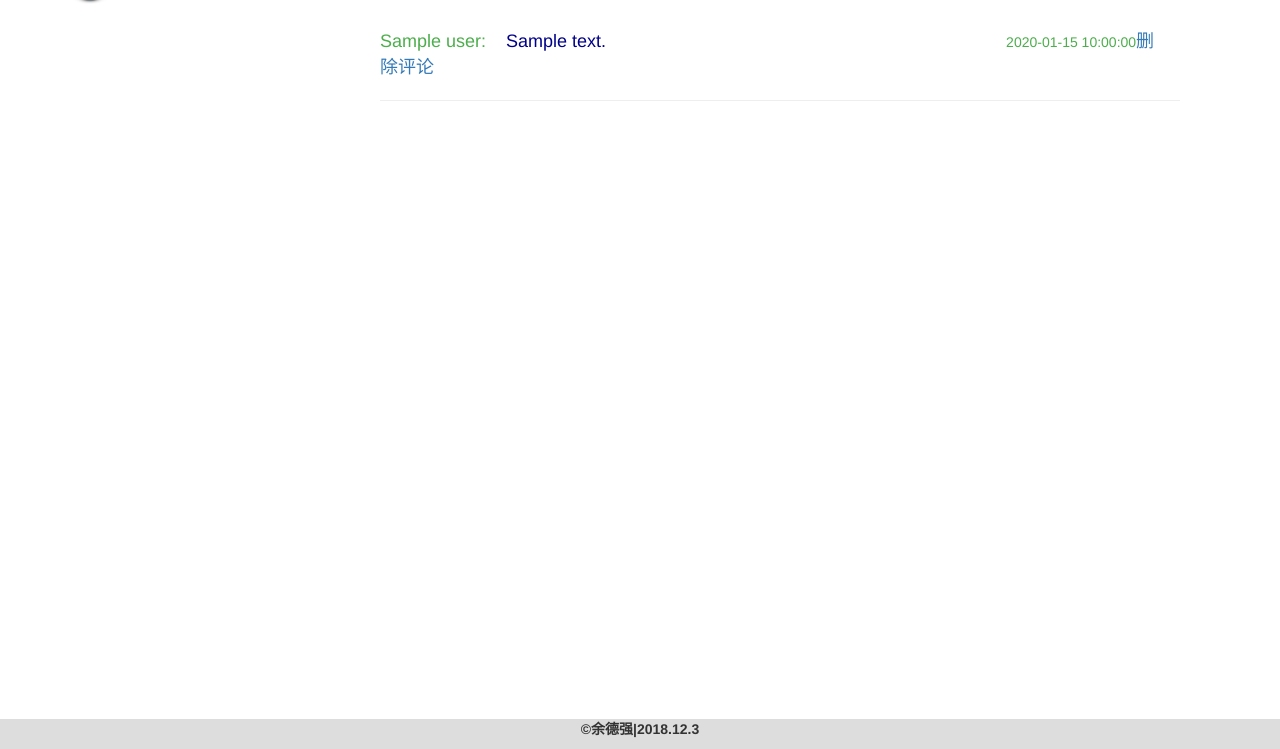
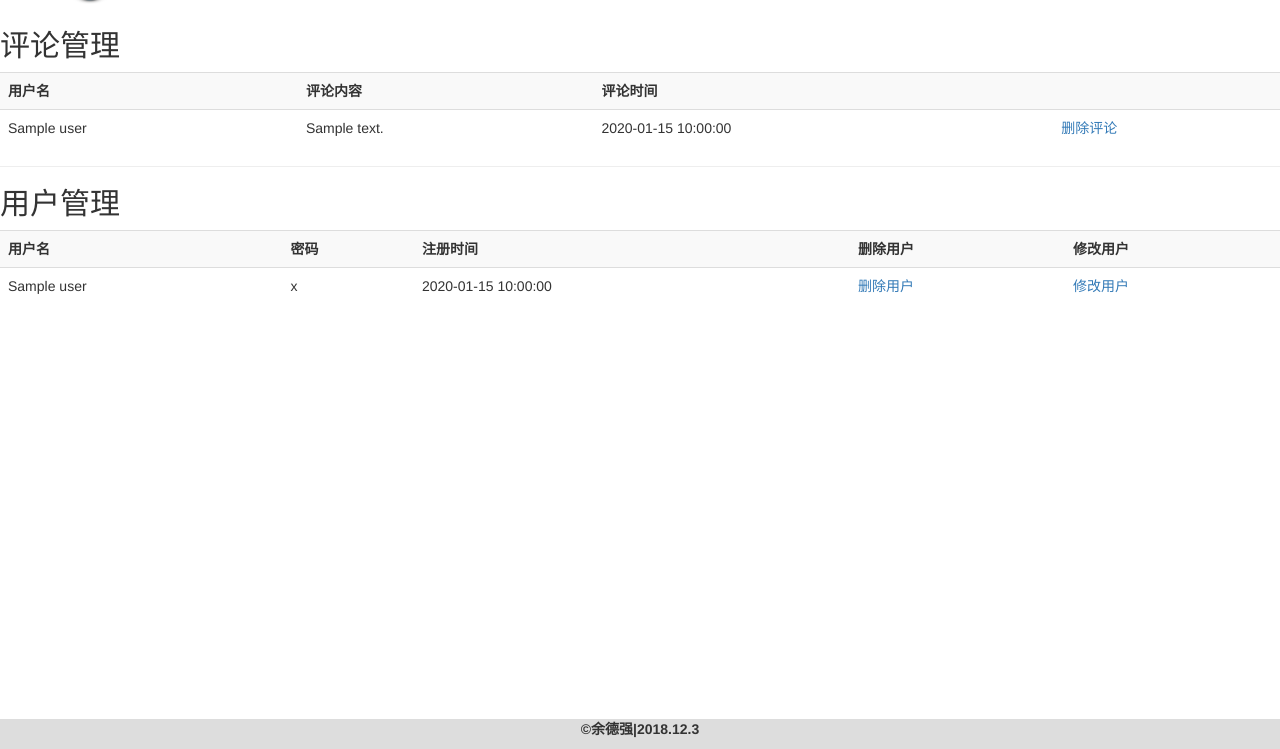
Before and after one commit to GiHeart/todo, a Flask app: page /management in a window 1280 px wide. Shown: the part 51-800 px from the top of the page. Run offline with Flask 2, Linux system fonts and the light colour scheme; a database or web service that is not in the repository returns one stand-in record (values such as "Sample title"); some libraries are stand-ins or nearby versions.

Commit message:
优化界面，管理界面新增用户管理模块

```diff
--- a/app.py
+++ b/app.py
@@ -185,7 +185,7 @@ def sign_up():
         username = form['username']
         password = form['password']
         collection = db['user']
-        collection.insert_one({'user': username, 'password': password})
+        collection.insert_one({'user': username, 'password': password, 'sign_time':datetime.now()})
         return render_template('sign_in.html')
 
 
@@ -222,7 +222,9 @@ def comment():
 def management():
     collection = db['comment']
     comment_data = collection.find({})
-    return render_template('Management_review.html', comment_data=comment_data)
+    collection = db['user']
+    userdata = collection.find({})
+    return render_template('Management_review.html', comment_data=comment_data, userdata=userdata)
 
 
 @app.route('/delete_comment')
@@ -235,5 +237,34 @@ def delete_comment():
     return redirect(url_for('management'))
 
 
+@app.route('/management_user')
+def management_user():
+    arg = request.args
+    id = arg['id']
+    _id = ObjectId(id)
+    collection = db['user']
+    collection.delete_one({'_id': id})
+    return redirect(url_for('management'))
+
+
+@app.route('/update_user', methods=['GET', 'POST'])
+def update_user():
+    if request.method == 'GET':
+        arg = request.args
+        user = arg['username']
+        password = arg['ps']
+        global u_id
+        u_id = arg['id']
+        return render_template('update_user.html', user=user, password=password)
+    else:
+        form = request.form
+        new_name = form['new_name']
+        new_password = form['new_password']
+        collection = db['user']
+        id = ObjectId(u_id)
+        collection.update_one({'_id': id}, {'$set': {'user': new_name, 'password': new_password}})
+        return redirect(url_for('management'))
+
+
 if __name__ == '__main__':
     app.run()
--- a/templates/Management_review.html
+++ b/templates/Management_review.html
@@ -2,14 +2,7 @@
 {% block title %}网管{% endblock %}
 {% block head %}
 {{ super() }}
-  <style>
-  .comment1{
-    border: 1px #bce8f1 ;
-    margin-left: 380px;
-    width: 792px;
-  }
 
-  </style>
 {% endblock %}
 {% block sign %}
 <div class="navbar-nav" style="font-size: 18px;color: white;margin-left: 400px;margin-top:10px;">尊敬的网站管理员，你好</div>
@@ -26,11 +19,42 @@
 {% endblock %}
 {% block body %}
 <div class="" style="margin-top: 80px">
-{% for co in comment_data %}
-  <div class="comment1">
-    <p style="font-size: 18px;color: #4cae4c">{{ co.user }}:&nbsp&nbsp&nbsp&nbsp<span style="color:darkblue">{{ co.comment}}</span><span style="margin-left: 400px;font-size: 14px">{{ co.comment_datetime.strftime('%Y-%m-%d %H:%M:%S') }}</span><a href="{{ url_for('delete_comment', id=co._id) }}"><span>删除评论</span></a></p>
-    <hr width="800px" style="color: #bce8f1">
-  </div>
-{% endfor %}
+<h2>评论管理</h2>
+<table class="table table-striped">
+    <tr>
+      <th>用户名</th>
+      <th>评论内容</th>
+      <th>评论时间</th>
+      <th></th>
+    </tr>
+  {% for co in comment_data %}
+    <tr>
+      <td>{{ co.user }}</td>
+      <td>{{ co.comment }}</td>
+      <td>{{ co.comment_datetime.strftime('%Y-%m-%d %H:%M:%S') }}</td>
+      <td><a href="{{ url_for('delete_comment') }}">删除评论</a></td>
+    </tr>
+  {% endfor %}
+</table>
+<hr/>
+<h2>用户管理</h2>
+  <table class="table table-striped">
+    <tr>
+      <th>用户名</th>
+      <th>密码</th>
+      <th>注册时间</th>
+      <th>删除用户</th>
+      <th>修改用户</th>
+    </tr>
+    {% for user in userdata %}
+    <tr>
+      <td>{{ user.user }}</td>
+      <td>{{ user.password }}</td>
+      <td>{{ user.sign_time }}</td>
+      <td><a href="{{ url_for('management_user', id=user._id) }}">删除用户</a></td>
+      <td><a href="{{ url_for('update_user', username=user.user,ps=user.password,id=user._id) }}">修改用户</a></td>
+    </tr>
+    {% endfor %}
+  </table>
 </div>
 {% endblock %}
--- a/templates/aftersign.html
+++ b/templates/aftersign.html
@@ -6,7 +6,7 @@
 {% block body %}
 
 <hr/>
-  <div id="test" align="center" style="margin-top: 50px;">
+  <div id="test" align="center" style="margin-top: 50px;margin-bottom: 20px">
   <h1 style="color: white;background-color: #1b6d85">TO DO</h1>
   <table border="1px" style="border: solid red 1px;font-size: 18px;" class="table">
     <tr>
--- a/templates/base.html
+++ b/templates/base.html
@@ -46,7 +46,7 @@ bottom: 0;
             <div id="navbar" class="navbar-collapse collapse">
               {% block na %}
                 <ul class="nav navbar-nav">
-                    <li class="active"><a href="#">首页</a></li>
+                    <li class="active"><a href="{{ url_for('index') }}">首页</a></li>
                     <li><a href="{{ url_for('add') }}">新建todo</a></li>
                     <li><a href="{{ url_for('comment') }}">论坛</a></li>
                     <li><a href="{{ url_for('about') }}">关于</a></li>
--- a/templates/index.html
+++ b/templates/index.html
@@ -5,7 +5,7 @@
 {% endblock %}
 {% block body %}
 <hr/>
-  <div id="test" align="center" style="margin-top: 50px;">
+  <div id="test" align="center" style="margin-top: 50px;margin-bottom: 20px">
   <h1 style="color: white;background-color: #1b6d85">TO DO</h1>
   <table border="1px" class="table">
     <tr>
```
Also changed, not shown: templates/update_user.html (added, +28 -0 lines).
